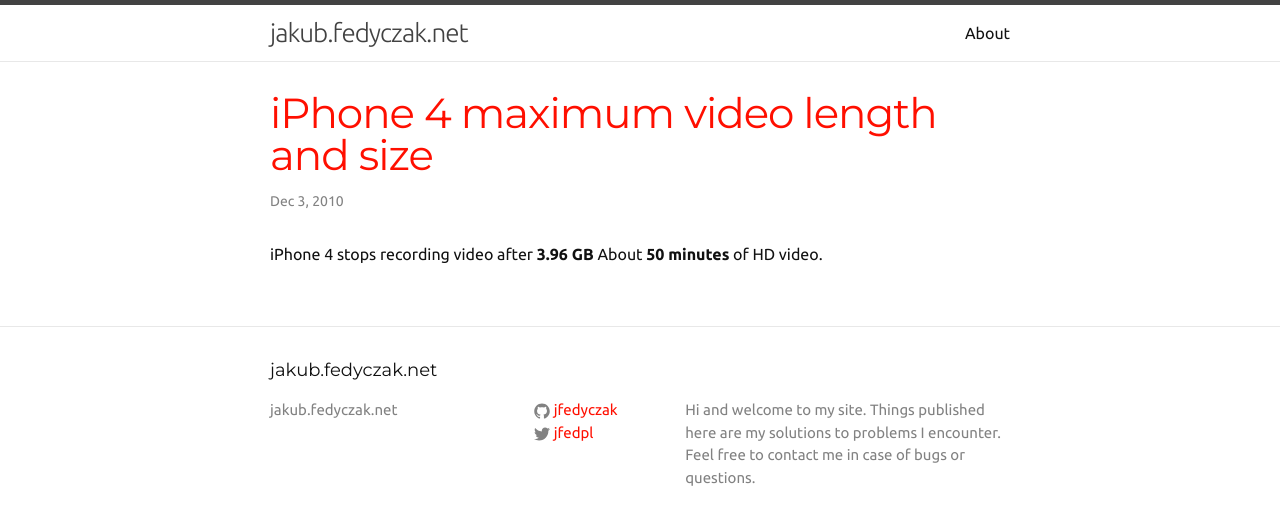
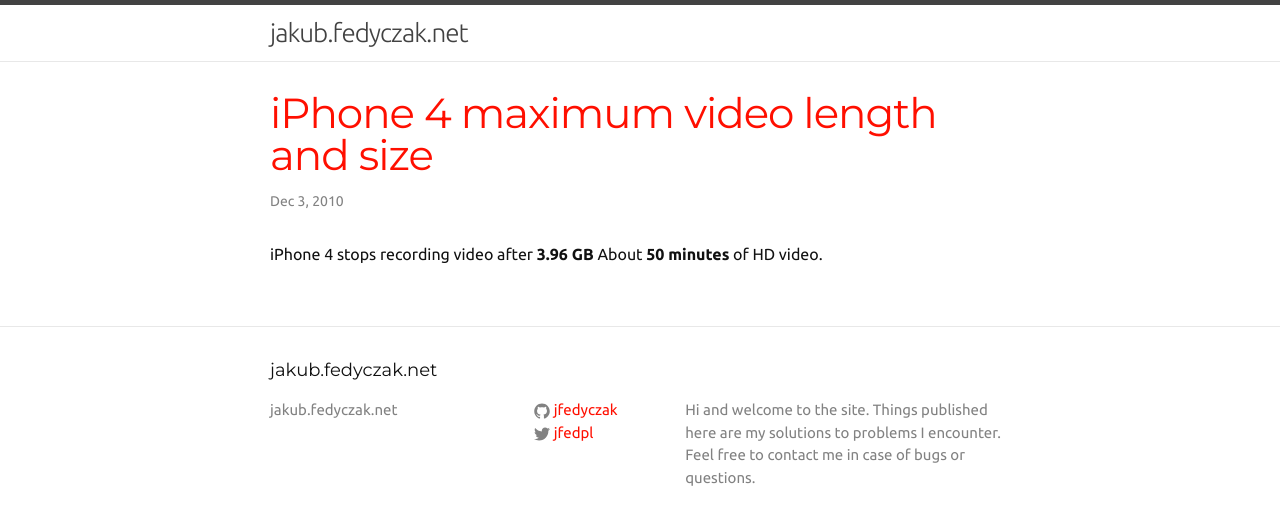
Before and after one commit to jfedyczak/jfedyczak.github.io, a Jekyll site: the page built from _posts/2010-12-03-iphone-4-maximum-video-length-and-size.markdown, in a window 1280 px wide. Shown: the top 525 px of the page. Built offline with Jekyll 4.4.1, drawn with Linux system fonts in a browser that asks for light colours.

Commit message:
Fix and remove about.

```diff
--- a/_config.yml
+++ b/_config.yml
@@ -9,7 +9,7 @@
 title: jakub.fedyczak.net
 # email: jakub@fedyczak.net
 description: > # this means to ignore newlines until "baseurl:"
-  Hi and welcome to my site. Things published here are my solutions to problems I encounter. Feel free to contact me in case of bugs or questions.
+  Hi and welcome to the site. Things published here are my solutions to problems I encounter. Feel free to contact me in case of bugs or questions.
 baseurl: "" # the subpath of your site, e.g. /blog
 url: "http://jakub.fedyczak.net" # the base hostname & protocol for your site
 twitter_username: jfedpl
```
Also changed, not shown: about.md (deleted, +0 -15 lines).
